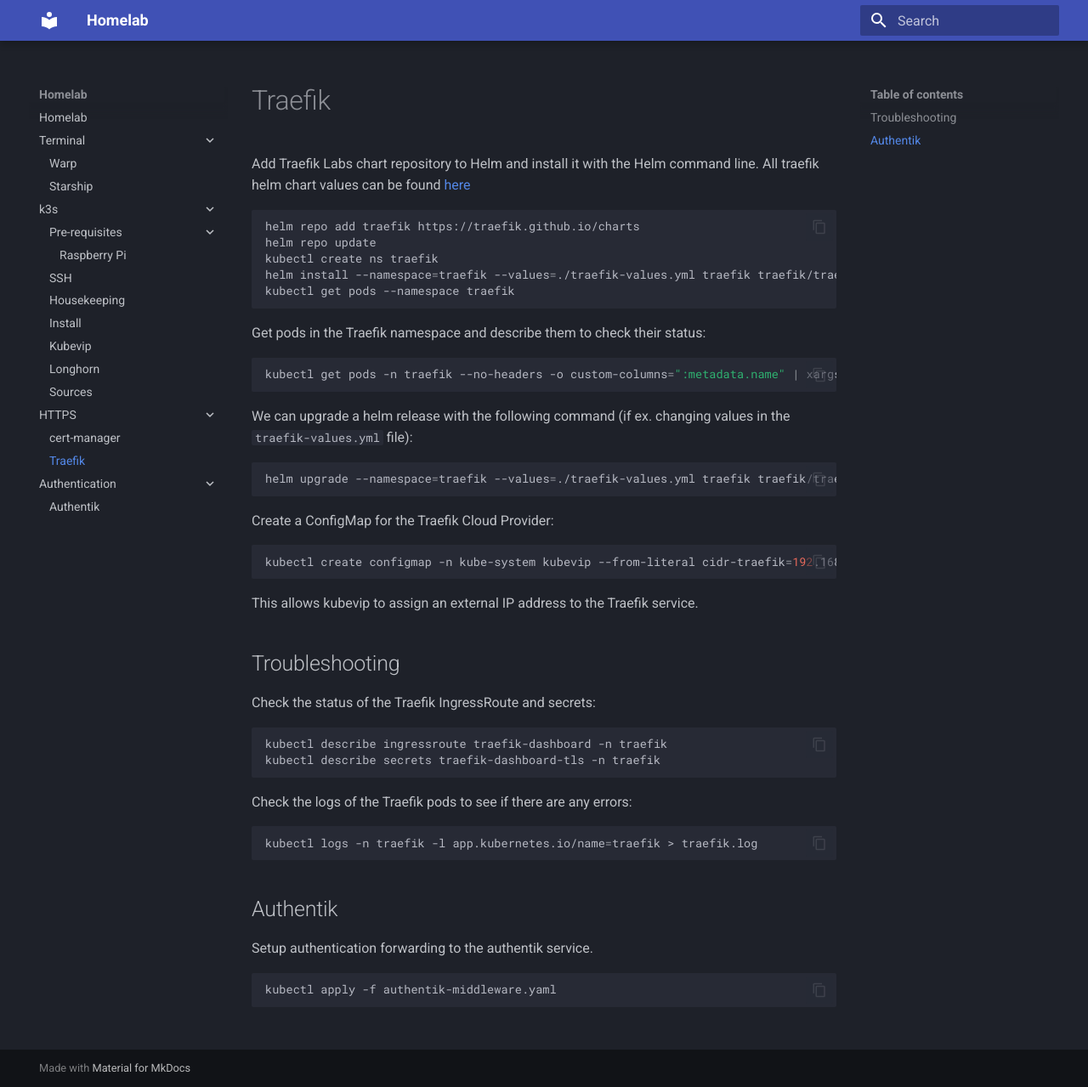
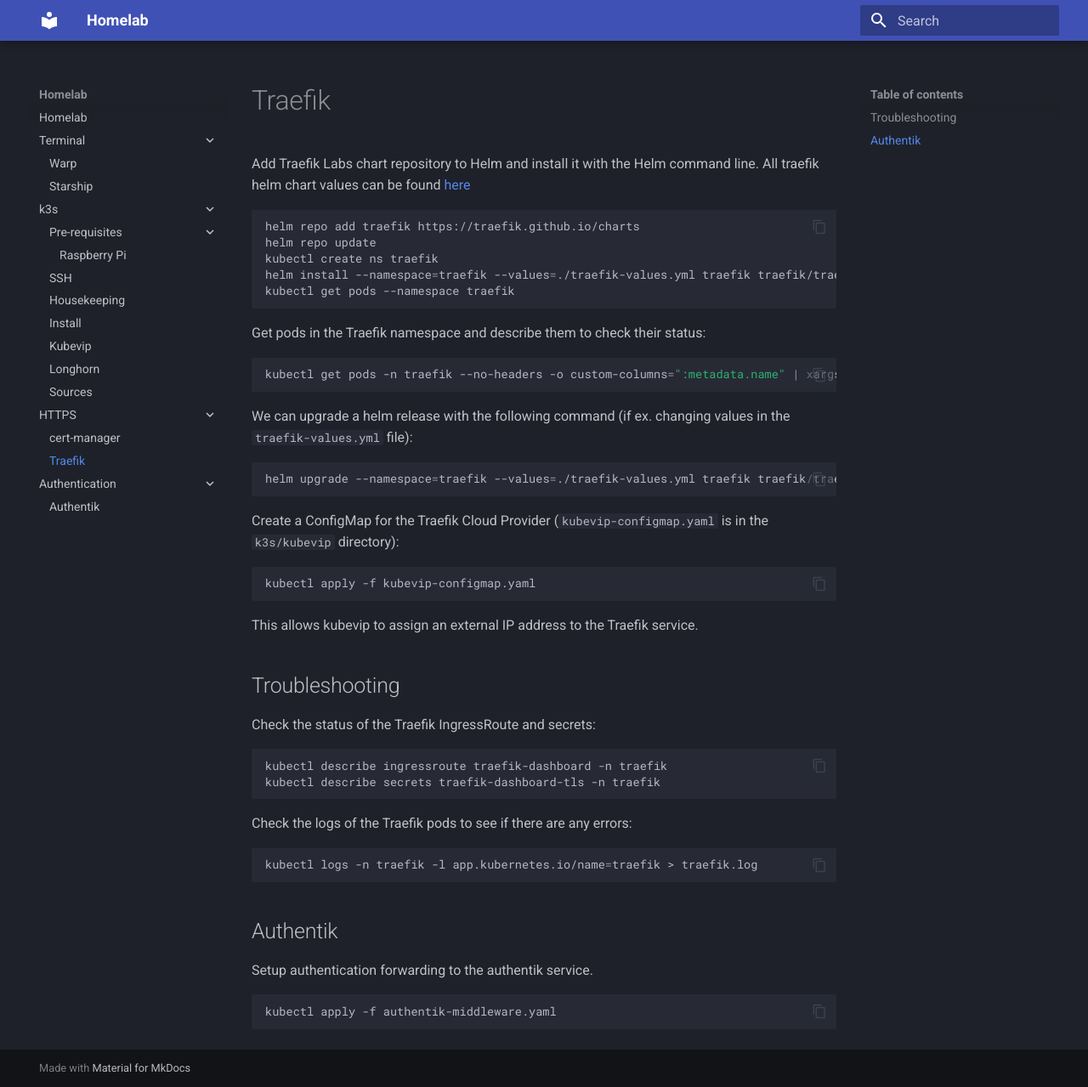
Before and after one commit to spaelling/homelab-pages, an MkDocs documentation site: the page built from docs/traefik/traefik.md, in a window 1280 px wide and 1279 px high. Shown: the whole window at 85% size. Built offline with MkDocs 1.6.1 and Material for MkDocs 9.7.7, drawn with Linux system fonts in a browser that asks for light colours.

Commit message:
docs: update ConfigMap creation instructions for Traefik Cloud Provider

````diff
--- a/docs/traefik/traefik.md
+++ b/docs/traefik/traefik.md
@@ -22,10 +22,10 @@
 helm upgrade --namespace=traefik --values=./traefik-values.yml traefik traefik/traefik
 ```
 
-Create a ConfigMap for the Traefik Cloud Provider:
+Create a ConfigMap for the Traefik Cloud Provider (`kubevip-configmap.yaml` is in the `k3s/kubevip` directory):
 
 ```bash
-kubectl create configmap -n kube-system kubevip --from-literal cidr-traefik=192.168.1.20/32
+kubectl apply -f kubevip-configmap.yaml
 ```
 
 This allows kubevip to assign an external IP address to the Traefik service.
````
